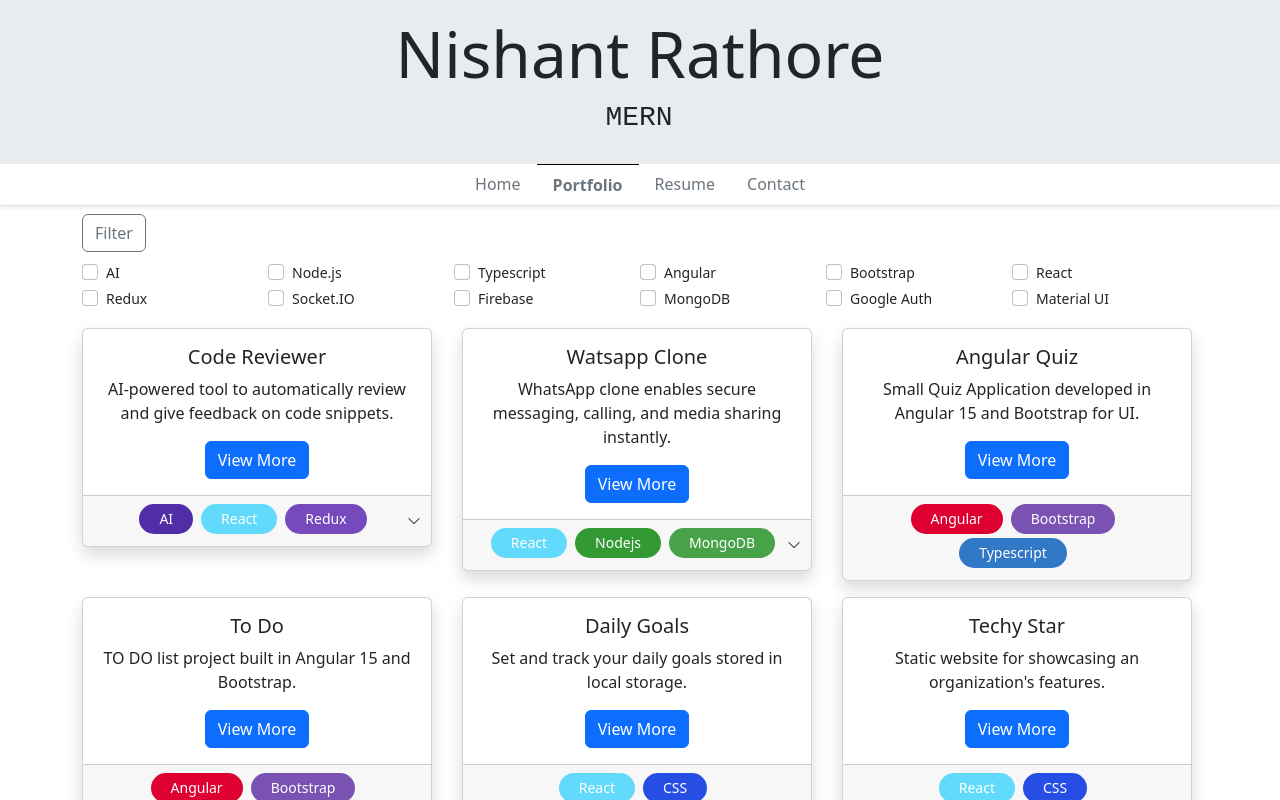
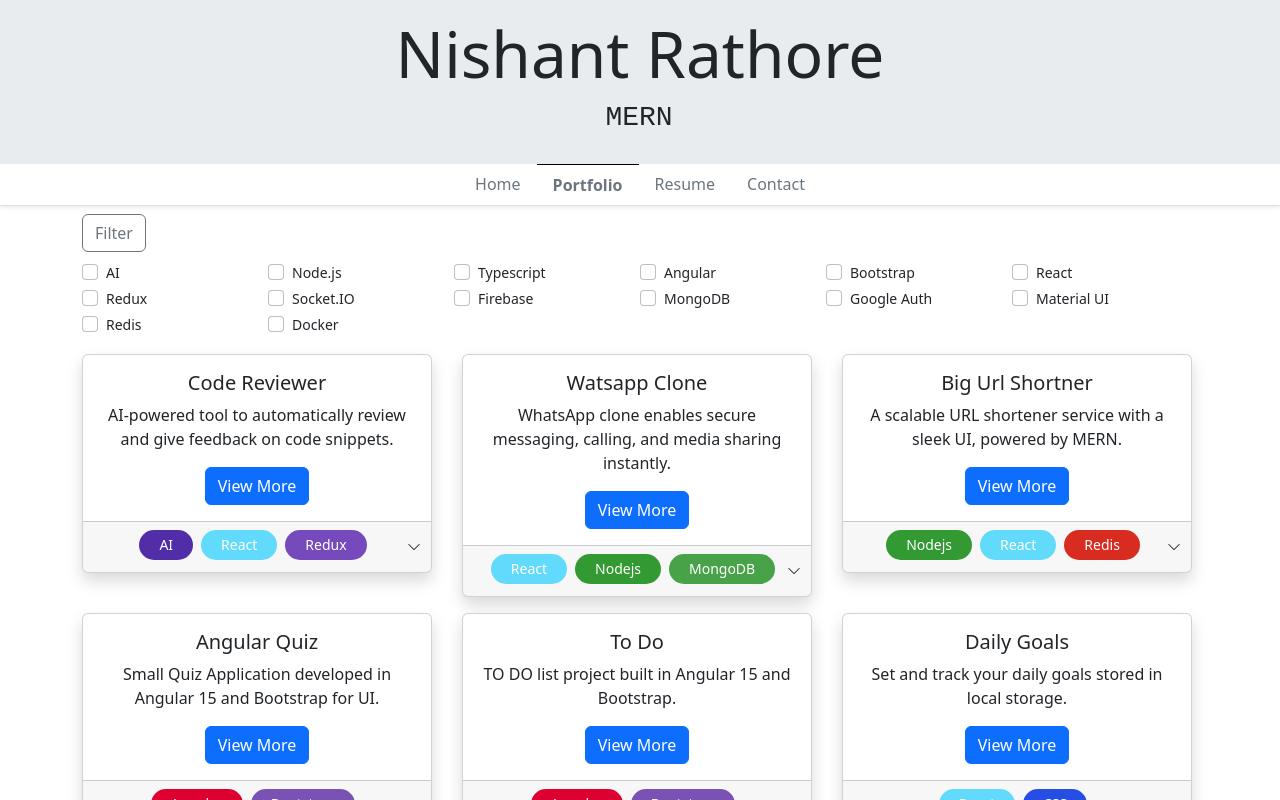
Before and after one commit to Nishant8826/portfolio, an Angular app: page /portfolio in a window 1280 px wide. Shown: the top 800 px of the page. Built offline with nearby package versions, Linux system fonts and the light colour scheme.

Commit message:
big-url added

```diff
--- a/src/app/_models/tag.ts
+++ b/src/app/_models/tag.ts
@@ -17,6 +17,9 @@ export class Tag {
     static readonly FIREBASE = new Tag('Firebase', '#FFCA28'); // Firebase yellow
     static readonly STRIPE = new Tag('Stripe', '#635BFF'); // Stripe blue-violet
     static readonly MONGODB = new Tag('MongoDB', '#47A248'); // Mongo green
+    static readonly PSQL = new Tag('PostgreSQL', '#336791'); // PostgreSQL blue
+    static readonly REDIS = new Tag('Redis', '#D82C20'); // Redis red
+    static readonly DOCKER = new Tag('Docker', '#2496ED'); // Docker blue
 
     constructor(private readonly key: string, public readonly color: string) { }
 
--- a/src/app/component/portfolio/portfolio.component.html
+++ b/src/app/component/portfolio/portfolio.component.html
@@ -94,6 +94,20 @@
                                 <label class="form-check-label small">Material UI</label>
                             </div>
                         </div>
+                        <div class="col-6 col-md-4 col-lg-3 col-xl-2">
+                            <div class="form-check">
+                                <input type="checkbox" class="form-check-input" (change)="filter()"
+                                    [(ngModel)]="redis" name="MaterialUI">
+                                <label class="form-check-label small">Redis</label>
+                            </div>
+                        </div>
+                        <div class="col-6 col-md-4 col-lg-3 col-xl-2">
+                            <div class="form-check">
+                                <input type="checkbox" class="form-check-input" (change)="filter()"
+                                    [(ngModel)]="docker" name="MaterialUI">
+                                <label class="form-check-label small">Docker</label>
+                            </div>
+                        </div>
                     </div>
                 </div>
 
--- a/src/app/component/portfolio/portfolio.component.ts
+++ b/src/app/component/portfolio/portfolio.component.ts
@@ -28,6 +28,8 @@ export class PortfolioComponent implements OnInit {
   redux: boolean = false;
   mongodb: boolean = false;
   firebase: boolean = false;
+  redis: boolean = false;
+  docker: boolean = false;
 
   constructor(private titleService: Title, private projectService: ProjectsService) {
     this.titleService.setTitle('Portfolio');
@@ -79,6 +81,12 @@ export class PortfolioComponent implements OnInit {
     if (this.redux) {
       filterTags.push(Tag.REDUX);
     }
+    if (this.redis) {
+      filterTags.push(Tag.REDIS);
+    }
+    if (this.docker) {
+      filterTags.push(Tag.DOCKER);
+    }
 
     this.projects = this.projectService.GetProjectsByFilter(filterTags);
     if (filterTags.length >= 1) {
--- a/src/assets/data/project-data.ts
+++ b/src/assets/data/project-data.ts
@@ -6,7 +6,7 @@ export const PROJECTS: project[] = [
         id: 0,
         name: "Code Reviewer",
         pictures: ["../../assets/code-reviewer-1.png", "../../assets/code-reviewer-2.png"],
-        projectLink: "https://github.com/Nishant8826",
+        projectLink: "https://github.com/Nishant8826/code-reviwer-client.git",
         liveLink: "https://code-reviwer-client.vercel.app/",
         summary: "AI-powered tool to automatically review and give feedback on code snippets.",
         description: "Code Reviewer is a web-based tool built with React and Node.js that uses AI to analyze JavaScript code and provide real-time feedback or suggestions. Users can write or paste code in a live editor and receive syntax-highlighted reviews on demand. It features a clean UI, Markdown rendering for formatted responses, OAuth2 authentication, and real-time updates with Socket.IO. Ideal for learners or developers looking to get quick insights into their code.",
@@ -24,6 +24,16 @@ export const PROJECTS: project[] = [
     },
     {
         id: 2,
+        name: "Big Url Shortner",
+        pictures: ["../../assets/big-ly.png"],
+        projectLink: "https://github.com/Nishant8826/url-shortener-client.git",
+        liveLink: "https://url-shortener-client-lake.vercel.app/",
+        summary: "A scalable URL shortener service with a sleek UI, powered by MERN.",
+        description: "Big Url Shortener lets you shorten lengthy URLs into convenient short links. Built with Node.js and Redis for fast storage and retrieval, React for a smooth UI, and Docker for simplified deployment, it efficiently converts URLs and tracks usage. Ideal for reducing messy URLs and sharing links effortlessly.",
+        tags: [Tag.NODEJS, Tag.REACT, Tag.REDIS, Tag.DOCKER]
+    },
+    {
+        id: 3,
         name: "Angular Quiz",
         pictures: ["../../assets/quiz-1.png", "../../assets/quiz-2.png", "../../assets/quiz-3.png", "../../assets/quiz-4.png"],
         projectLink: "https://github.com/Nishant8826/QuizByAngular.git",
@@ -33,7 +43,7 @@ export const PROJECTS: project[] = [
         tags: [Tag.ANGULAR, Tag.BOOTSTRAP, Tag.TYPESCRIPT]
     },
     {
-        id: 3,
+        id: 4,
         name: "To Do",
         pictures: ["../../assets/to-do.png"],
         projectLink: "https://github.com/Nishant8826/Angular-todo.git",
@@ -43,7 +53,7 @@ export const PROJECTS: project[] = [
         tags: [Tag.ANGULAR, Tag.BOOTSTRAP, Tag.TYPESCRIPT]
     },
     {
-        id: 4,
+        id: 5,
         name: "Daily Goals",
         pictures: ["../../assets/daily-goals.png"],
         projectLink: "https://github.com/Nishant8826/reactProjects/tree/DailyGoals",
@@ -53,7 +63,7 @@ export const PROJECTS: project[] = [
         tags: [Tag.REACT, Tag.CSS]
     },
     {
-        id: 5,
+        id: 6,
         name: "Techy Star",
         pictures: ["../../assets/techy-1.png", "../../assets/techy-2.png", "../../assets/techy-3.png", "../../assets/techy-4.png", "../../assets/techy-5.png"],
         projectLink: "https://github.com/Nishant8826/reactProjects/tree/techyStar",
@@ -63,7 +73,7 @@ export const PROJECTS: project[] = [
         tags: [Tag.REACT, Tag.CSS]
     },
     {
-        id: 6,
+        id: 7,
         name: "Vedio Hub",
         pictures: ["../../assets/vedio-hub-1.png", "../../assets/vedio-hub-2.png"],
         projectLink: "https://github.com/Nishant8826/reactProjects/tree/vedioHub",
@@ -73,7 +83,7 @@ export const PROJECTS: project[] = [
         tags: [Tag.REACT, Tag.CHAKRAUI]
     },
     {
-        id: 7,
+        id: 8,
         name: "Ecommerce",
         pictures: ["../../assets/soon.png"],
         projectLink: "https://github.com/Nishant8826/ecommerce.git",
```
Also changed, not shown: src/assets/big-ly.png (added).
